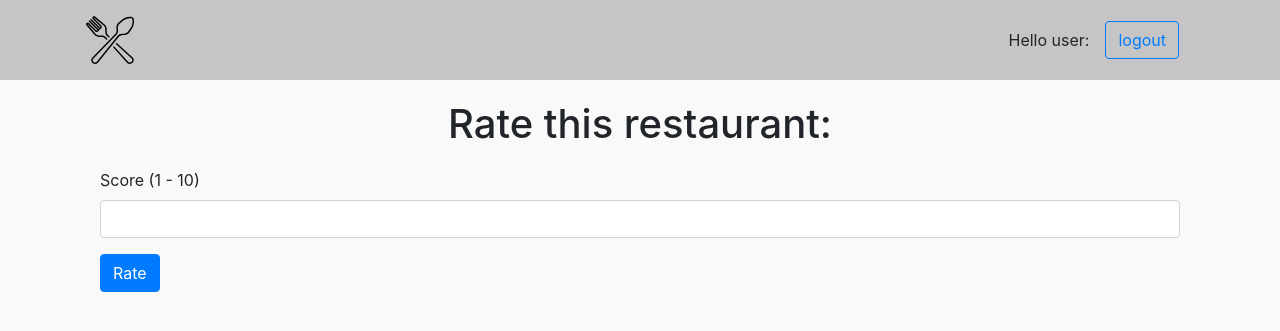
After one commit to fire3chan/COMPS381F-mini-project, a Node server app: template views/rate.ejs in a window 1280 px wide. The commit adds this page. Shown: the top 331 px of the page. Run offline with Node 20, Linux system fonts and the light colour scheme; the template is opened without the code that fills it, so the values that code supplies are empty; some libraries are stand-ins or nearby versions.

Commit message:
add rate page and fix rate page style

```diff
--- a/app.js
+++ b/app.js
@@ -12,6 +12,8 @@ const showMap = require('./routes/showMap');
 const updatePage = require('./routes/update');
 const gotoUpdatePage = require('./routes/gotoUpdate');
 const messagePage = require('./routes/message');
+const rateFormPage = require('./routes/rateForm');
+const ratePage = require('./routes/rate');
 
 const app = express();
 
@@ -37,6 +39,8 @@ app.get("/gmap", showMap);
 app.post("/update", updatePage);
 app.get("/gotoUpdate", gotoUpdatePage);
 app.post("/message", messagePage);
+app.get("/rateForm", rateFormPage);
+app.post("/rate", ratePage);
 
 /* handle other pathname
 app.get('/*',(req,res)=>{
--- a/public/stylesheets/common.css
+++ b/public/stylesheets/common.css
@@ -17,3 +17,7 @@ body {
 .logout-form {
     margin: 0 1em;
 }
+
+.header {
+    margin: 0.5em 0;
+}
--- a/public/stylesheets/createRestaurant.css
+++ b/public/stylesheets/createRestaurant.css
@@ -1,7 +1,3 @@
-.header {
-    margin: 0.5em 0;
-}
-
 .basic-info-div {
     margin-bottom: 1em;
     border-bottom: 1px solid black;
--- a/public/stylesheets/display.css
+++ b/public/stylesheets/display.css
@@ -1,7 +1,3 @@
-.header {
-    margin: 0.5em 0;
-}
-
 .criteria {
     margin: 0.3em 0;
 }
--- a/public/stylesheets/login.css
+++ b/public/stylesheets/login.css
@@ -2,6 +2,7 @@
 .header {
     font-size: 2em;
     padding: 0;
+    margin: 0;
 }
 
 .login-ctn {
--- a/routes/create.js
+++ b/routes/create.js
@@ -92,7 +92,7 @@ const run = (req, res) => {
 					restaurant.address['building'] = fields.building;
 					restaurant.address['zipcode'] = fields.zipcode;
 					restaurant.address['coord'] = fields.latitude + ", " + fields.longitude;
-					restaurant.grades = {};
+					restaurant.grades = [];
 					restaurant['owner'] = req.cookies.session;
 
 					insertRestaurant(db, restaurant, () => {
--- a/routes/displayItem.js
+++ b/routes/displayItem.js
@@ -23,14 +23,14 @@ const run = (req, res) => {
 
 				//restaurants = search result
 				res.render('displayItem.ejs',{
-					owner : 'demo',
+					owner : req.cookies.session,
 					mimetype : "",
 					photo : "",
 					//define the restaurants array = restaurants return search result
 					restaurants : restaurants,
 					//showMap : "/gmap?lat="+restaurants[0].lat+"&lon="+restaurants[0].lon+"&name="+restaurants[0].name,
 					showMap : "/gmap?lat="+restaurants[0].lat+"&lon="+restaurants[0].lon,
-					rateWithId	:"/rate?_id="+restaurants[0]._id,
+					rateWithId	:"/rateForm?_id="+restaurants[0]._id,
 					editWithId  :"/edit?_id="+restaurants[0]._id,
 					delWithId	:"/delete?_id="+restaurants[0]._id
 				})
--- /dev/null
+++ b/views/rate.ejs
@@ -0,0 +1,55 @@
+<!DOCTYPE html>
+<html lang="en">
+
+<head>
+    <meta charset="utf-8">
+    <meta name="viewport" content="width=device-width, initial-scale=1, shrink-to-fit=no">
+    <title>Rate</title>
+    <link rel="stylesheet" href="/bootstrap_css/bootstrap.css" />
+    <link rel="stylesheet" href="/stylesheets/common.css" />
+
+</head>
+
+<body>
+    <div class="header-bar">
+        <div class="container">
+            <nav class="row">
+                <div class="col-6 logo-ctn">
+                    <img class="logo" src="/images/fork.svg" />
+                </div>
+                <div class="col-6 d-flex justify-content-end align-items-center">
+                    Hello user: <%= sessionName %>
+                    <form action="/message" method="POST" class="logout-form">
+                        <input name="action" value="logout" class="btn btn-outline-primary" type="submit">
+                    </form>
+                </div>
+            </nav>
+        </div>
+    </div>
+    <div class="container">
+        <div class="row">
+            <h1 class="col-12 header text-center">Rate this restaurant:</h1>
+
+            <div class="col-12">
+                <form action="/rate" method="POST" enctype="multipart/form-data">
+                    <div class="form-group col-12">
+                        <input type="hidden" name="_id" value="<%= _id %>" />
+                        <p>
+                            <label for="score">Score (1 - 10)</label>
+                            <input id="score" name="score" class="form-control" type="number" min="1" max="10" step="1">
+                        </p>
+                    </div>
+
+                    <div class="submit-btn col-12">
+                        <input name="Rate" value="Rate" class="btn btn-primary" type="submit">
+                    </div>
+
+                </form>
+            </div>
+        </div>
+    </div>
+
+    <script src="/bootstrap_js/bootstrap.js" type="text/javascript"></script>
+</body>
+
+</html>
```
Also changed, not shown: routes/rate.js (added, +75 -0 lines), routes/rateForm.js (added, +67 -0 lines).
